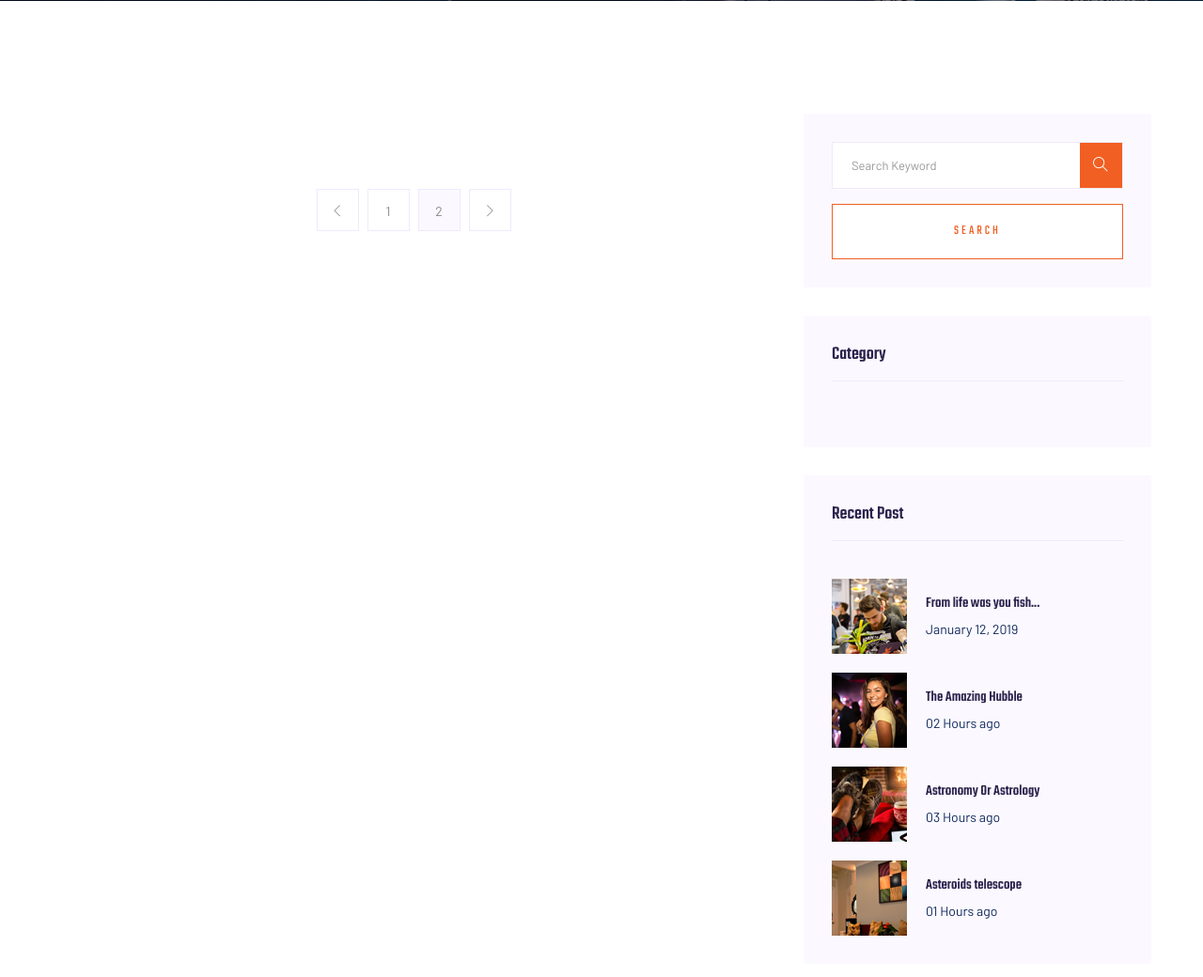
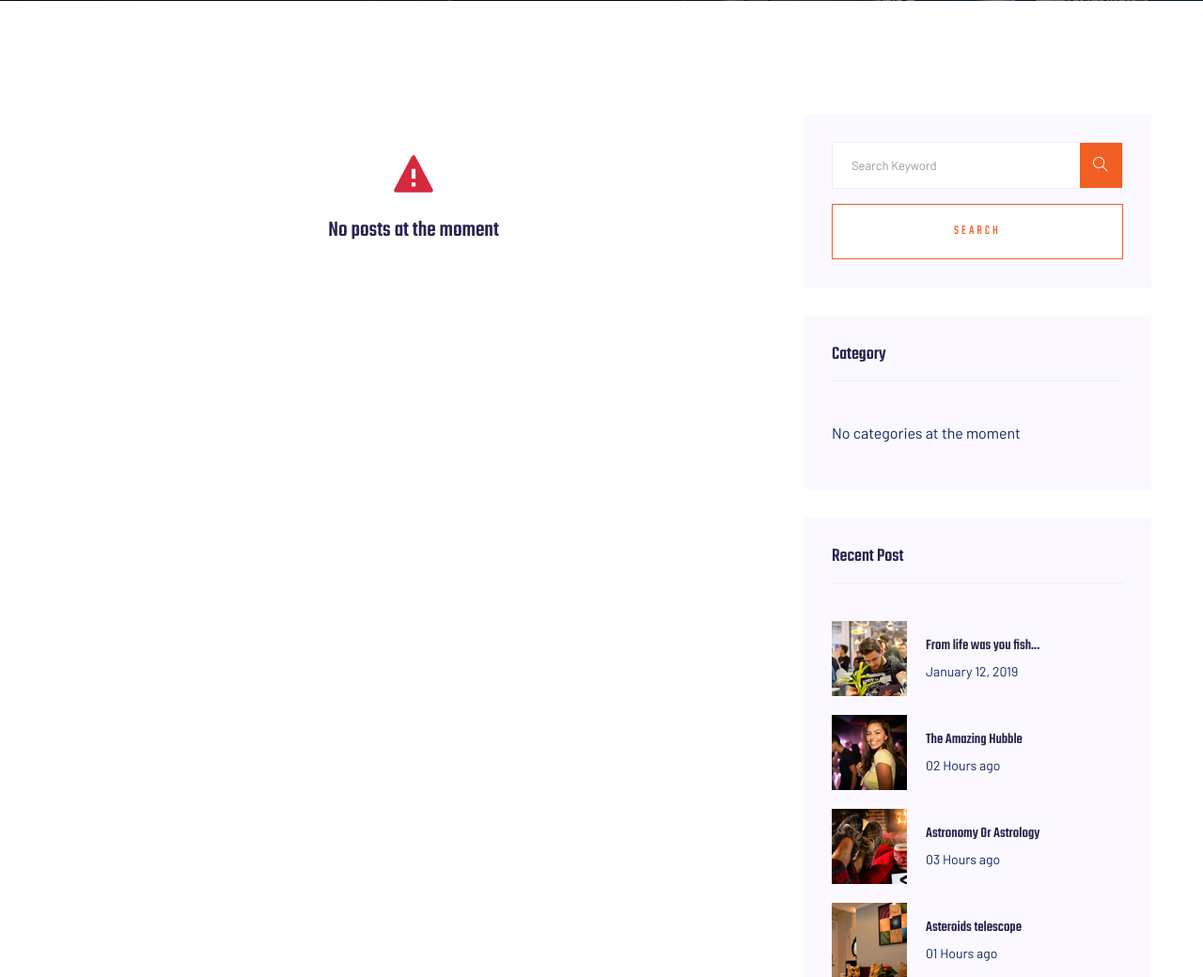
Before and after one commit to georgespicy/Logistic, a Django app: page /blog/ in a window 1280 px wide. Shown: the part 605-1645 px from the top of the page at 94% size. Run offline with Django 4.2, Linux system fonts and the light colour scheme; data that the repository does not hold is empty; some libraries are stand-ins or nearby versions.

Commit message:
Blog and blog details conditional rendering fixed

```diff
--- a/blog/templates/blog/blog.html
+++ b/blog/templates/blog/blog.html
@@ -30,8 +30,12 @@
   <section class="blog_area section-padding">
     <div class="container">
       <div class="row">
+
         <div class="col-lg-8 mb-5 mb-lg-0">
           <div class="blog_left_sidebar">
+
+            {% if posts %}
+
 
             {% for post in posts %}
 
@@ -92,8 +96,24 @@
                 </li>
               </ul>
             </nav>
+            {% else %}
+
+            <div class="text-center py-5" style="margin-top: 40px !important;">
+              <svg xmlns="http://www.w3.org/2000/svg" width="50" height="50" viewBox="0 0 24 24" fill="#d6293e">
+                <path
+                   d="M12.884 2.532c-.346-.654-1.422-.654-1.768 0l-9 17A.999.999 0 0 0 3 21h18a.998.998 0 0 0 .883-1.467L12.884 2.532zM13 18h-2v-2h2v2zm-2-4V9h2l.001 5H11z">
+                </path>
+             </svg>
+              <h4 style="margin-top: 20px;">No posts at the moment</h4>
+            </div>
+
+            {% endif %}
+
+
           </div>
         </div>
+
+
         <div class="col-lg-4">
           <div class="blog_right_sidebar">
             <aside class="single_sidebar_widget search_widget">
@@ -124,6 +144,8 @@
             </aside>
             <aside class="single_sidebar_widget post_category_widget">
               <h4 class="widget_title">Category</h4>
+
+              {% if categories %}
               <ul class="list cat-list">
 
                 {% for category in categories %}
@@ -136,6 +158,9 @@
                 {% endfor %}
 
               </ul>
+              {% else %}
+              <p>No categories at the moment</p>
+              {% endif %}
             </aside>
             <aside class="single_sidebar_widget popular_post_widget">
               <h3 class="widget_title">Recent Post</h3>
--- a/blog/templates/blog/blog_detail.html
+++ b/blog/templates/blog/blog_detail.html
@@ -54,6 +54,8 @@
                 {{post.title}}
               </h2>
               <ul class="blog-info-link mt-3 mb-4">
+                {% if categories %}
+                  {% for category in categories %}
                     <li>
                       <a href="#">
                         <i class="fa fa-user"></i>
@@ -62,6 +64,10 @@
                           {% endfor %}
                       </a>
                     </li>
+                  {% endfor %}
+                {% else %}
+                  <p>No categories at the moment</p>
+                {% endif %}
                 <li>
                   <a href="#"><i class="fa fa-comments"></i> 03 Comments</a>
                 </li>
```
Lines whose indentation alone changed are shown as unchanged.
